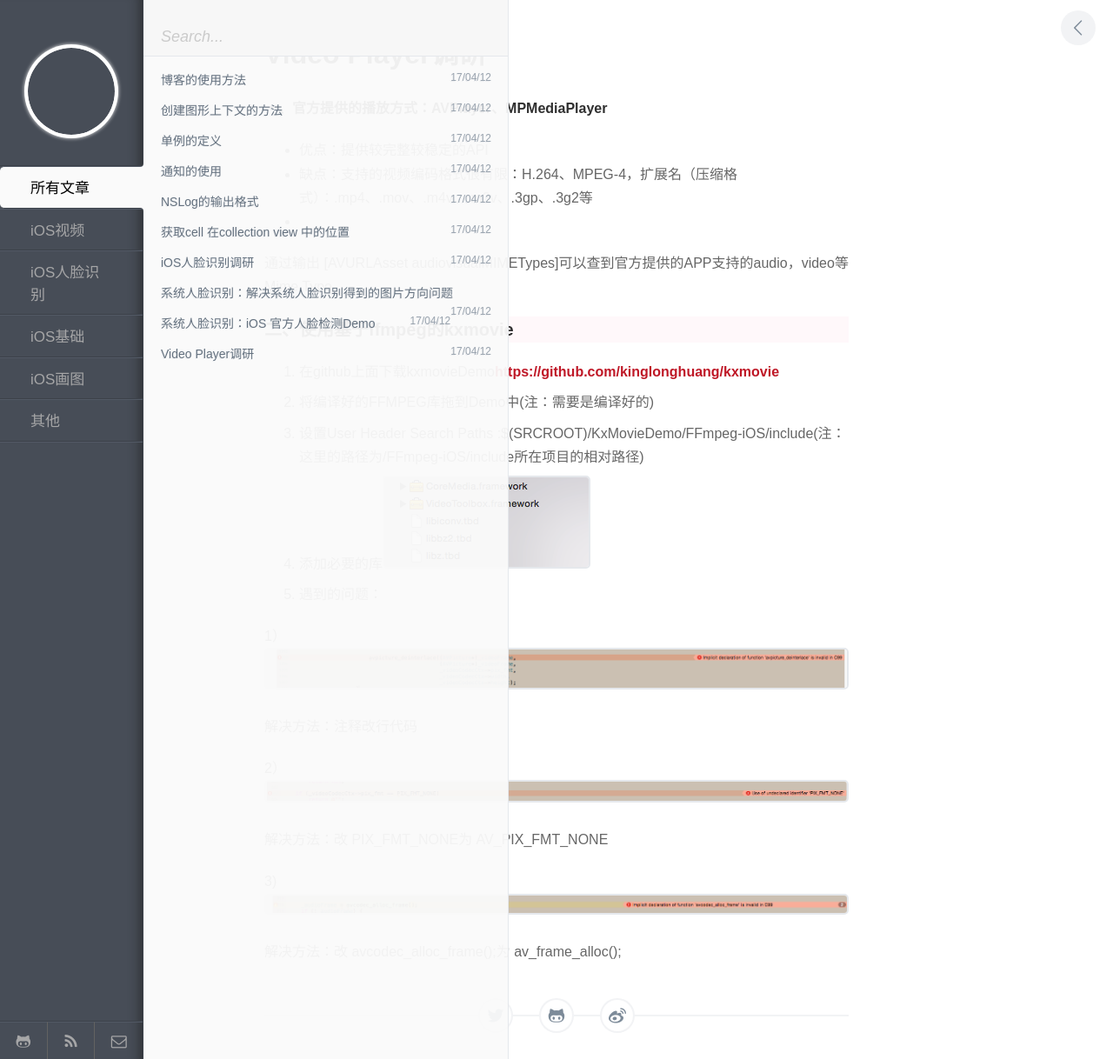
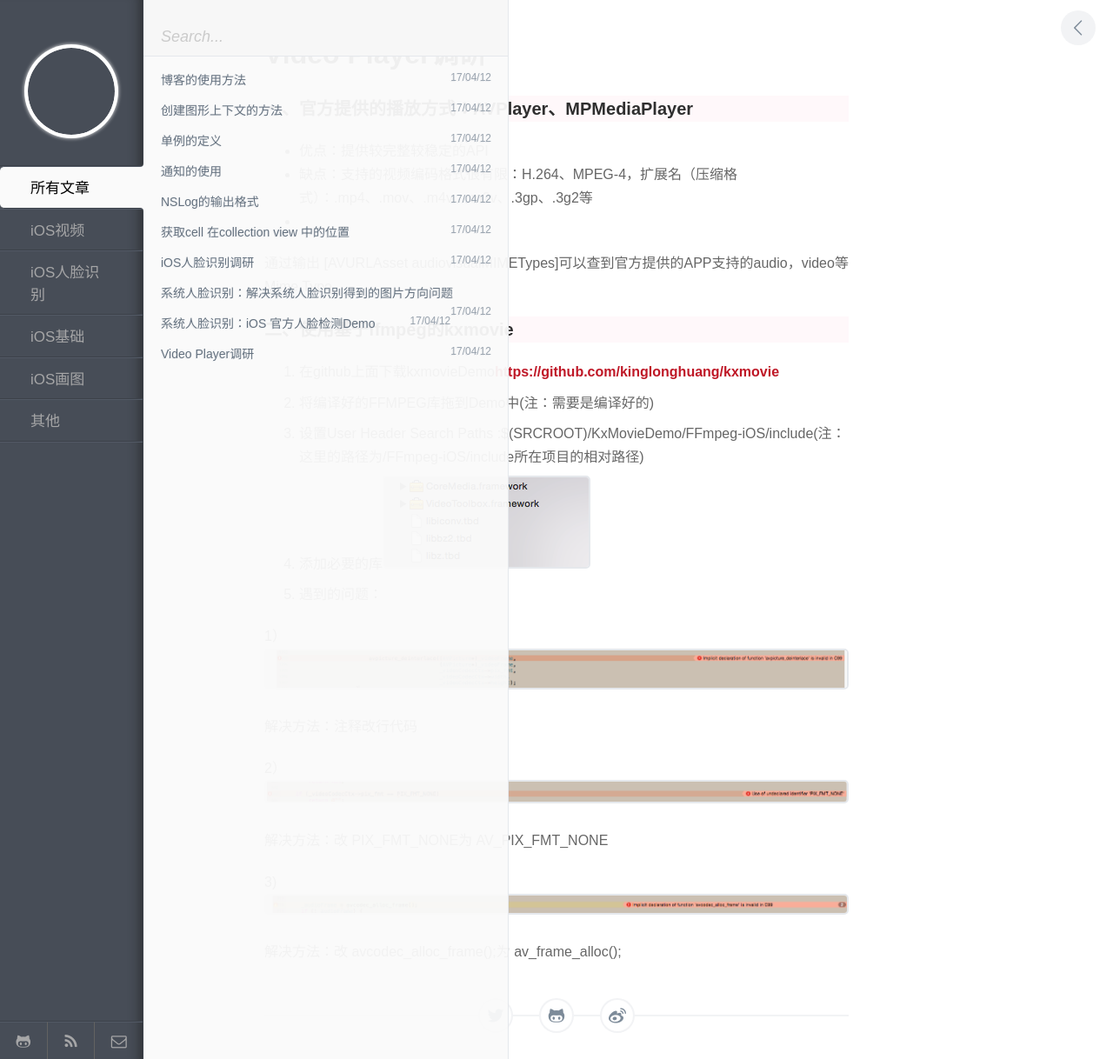
Before and after one commit to lipeihan/lipeihan.github.io, a Jekyll site: the page built from _posts/iOS/iOS Video/2017-04-12-iOSVideo-surveyVideoPlayer.md, in a window 1280 px wide. Shown: the whole page at 87% size. Built offline with Jekyll 4.4.1, drawn with Linux system fonts in a browser that asks for light colours.

Commit message:
测试3级标题

```diff
--- a/_posts/iOS/iOS Video/2017-04-12-iOSVideo-surveyVideoPlayer.md
+++ b/_posts/iOS/iOS Video/2017-04-12-iOSVideo-surveyVideoPlayer.md
@@ -7,7 +7,7 @@ keywords: iOS video
 description: iOS survey Video Player
 ---
 
-#### 一、官方提供的播放方式：AVPlayer、MPMediaPlayer
+### 一、官方提供的播放方式：AVPlayer、MPMediaPlayer
 
 - 优点：提供较完整较稳定的API
 - 缺点：支持的视频编码格式很有限：H.264、MPEG-4，扩展名（压缩格式）：.mp4、.mov、.m4v、.m2v、.3gp、.3g2等
```
